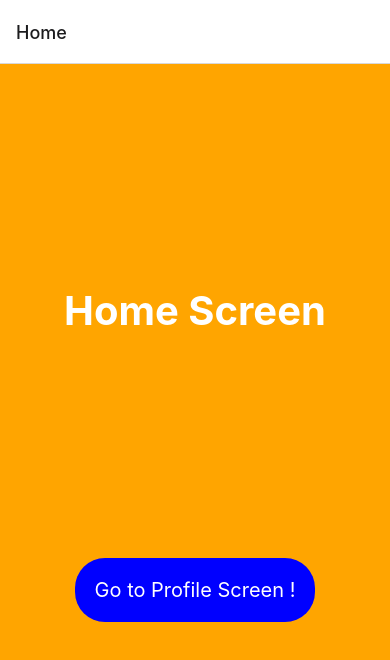
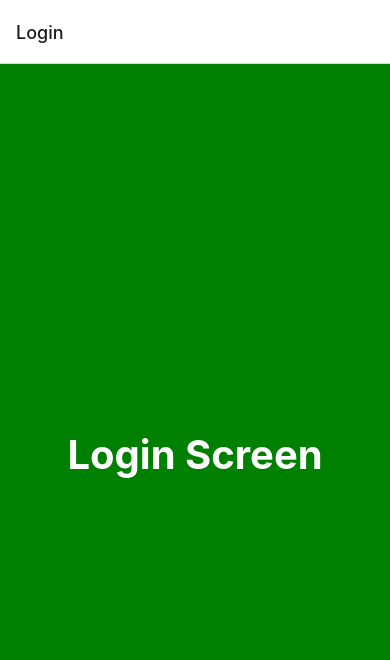
Before and after one commit to omerfarukose/AwesomeApp, a React Native app: screen /Login in a window 390 px wide. Shown: the top 660 px of the page. Built offline with nearby package versions, Linux system fonts and the light colour scheme.

Commit message:
LoginScreen added

```diff
--- a/App.js
+++ b/App.js
@@ -3,14 +3,16 @@ import { NavigationContainer } from '@react-navigation/native';
 import { createNativeStackNavigator } from '@react-navigation/native-stack';
 import HomeScreen from "./src/pages/HomeScreen";
 import ProfileScreen from "./src/pages/ProfileScreen";
+import LoginScreen from "./src/pages/LoginScreen";
 
 const Stack = createNativeStackNavigator();
 
 function App() {
     return (
         <NavigationContainer>
-            <Stack.Navigator>
+            <Stack.Navigator initialRouteName="Login">
 
+                <Stack.Screen name="Login" component={LoginScreen} />
                 <Stack.Screen name="Home" component={HomeScreen} />
                 <Stack.Screen name="Profile" component={ProfileScreen} />
 
--- /dev/null
+++ b/src/pages/LoginScreen.js
@@ -0,0 +1,27 @@
+import {SafeAreaView, Text} from "react-native";
+
+export default function LoginScreen() {
+    return(
+        <SafeAreaView
+            style={{
+                flex: 1,
+                backgroundColor: "green",
+                alignItems: "center",
+                justifyContent: "space-evenly",
+            }}>
+
+            <Text
+                style={{
+                    fontSize: 40,
+                    fontWeight: "bold",
+                    color: "white"
+                }}>
+
+                Login Screen
+
+            </Text>
+
+
+        </SafeAreaView>
+    )
+}
```
